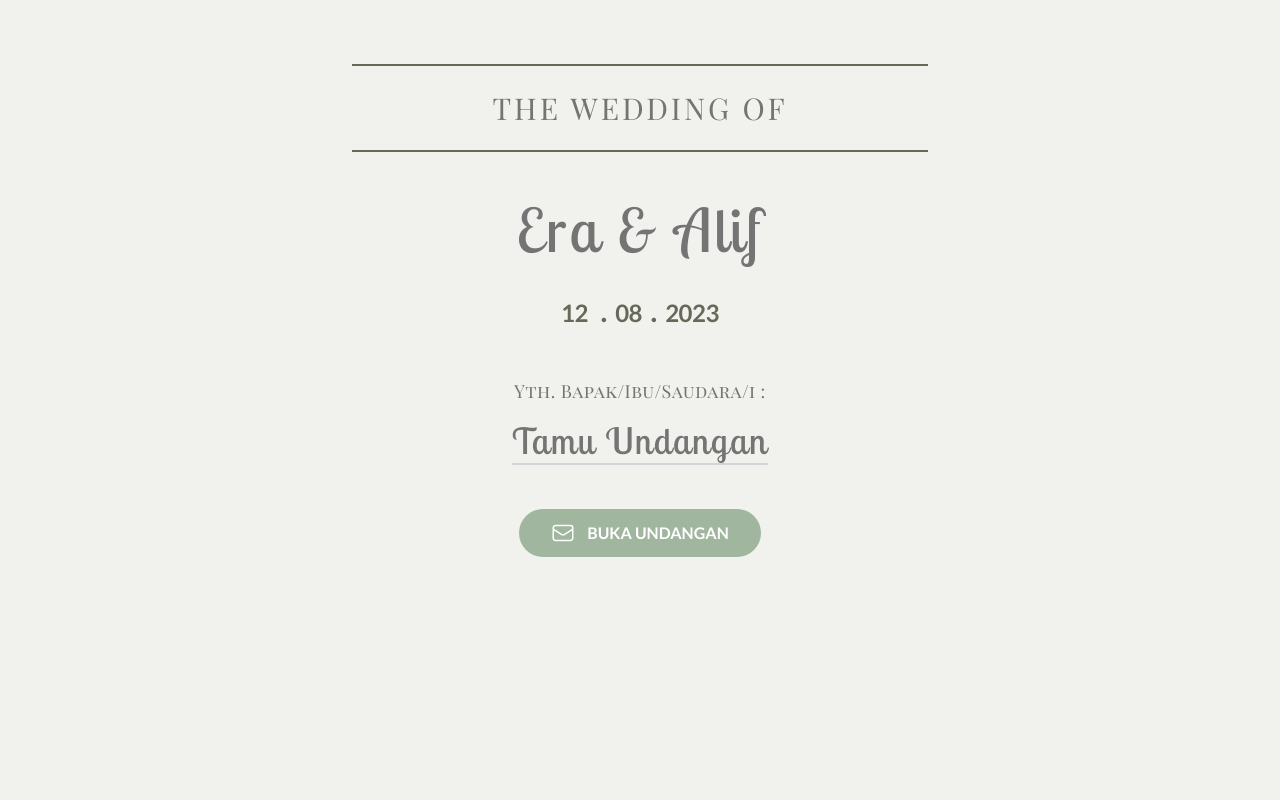
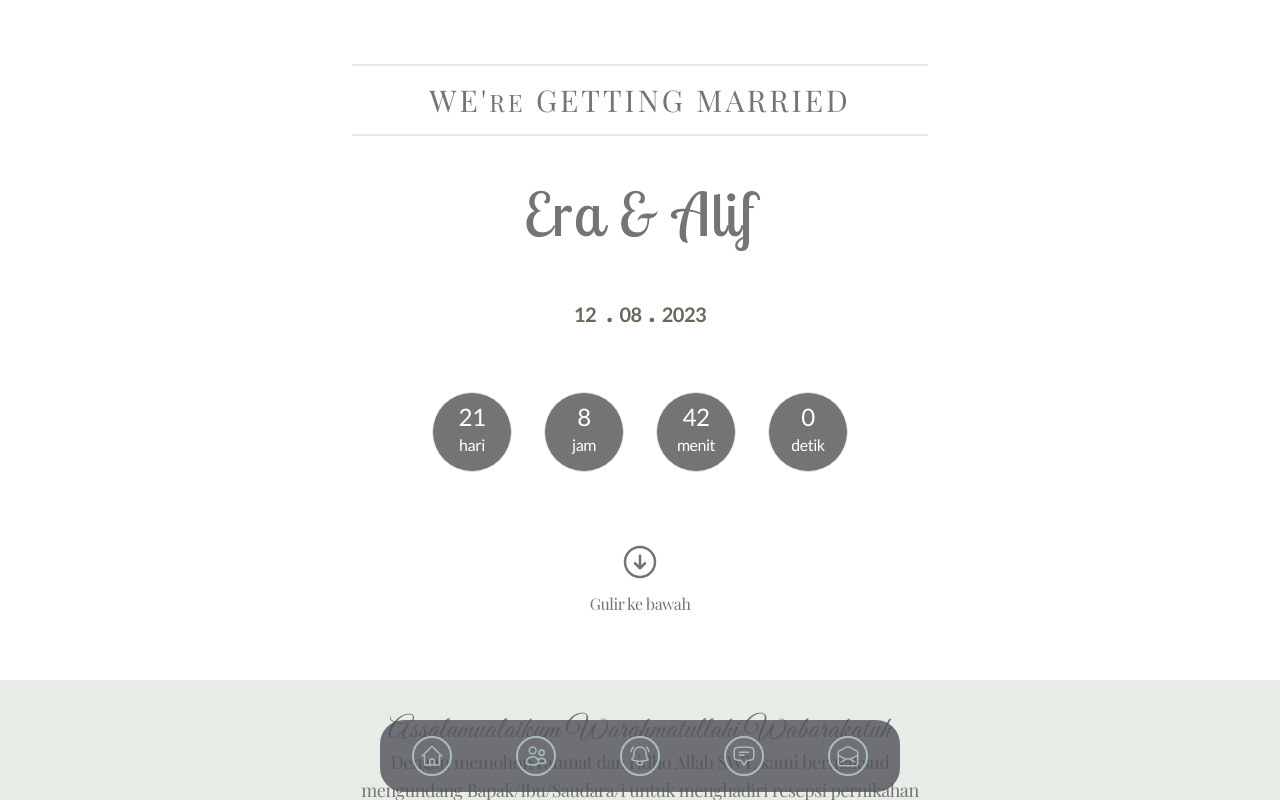
Before and after one commit to eternal51/eternal51.github.io, a website: page index.html in a window 1280 px wide. Shown: the top 800 px of the page. Drawn offline with nearby package versions, Linux system fonts and the light colour scheme; a web font is replaced by a local one.

Commit message:
menambah tombol gulir ke bawah, mengubah padding di #beranda

```diff
--- a/index.html
+++ b/index.html
@@ -20,7 +20,7 @@
     <!-- Amplop -->
     <div
       id="amplop"
-      class="fixed left-0 top-0 z-[9999] h-full w-full bg-sage-1 transition duration-[400ms] ease-in-out"
+      class="fixed left-0 top-0 z-[9999] hidden h-full w-full bg-sage-1 transition duration-[400ms] ease-in-out"
     >
       <div class="container">
         <div class="w-full px-4">
@@ -77,31 +77,51 @@
     </div>
 
     <!-- Beranda -->
-    <section id="beranda" class="pb-12 pt-16">
+    <section id="beranda" class="py-16">
       <div class="container">
         <div class="w-full px-4">
           <div class="mx-auto max-w-xl text-center">
             <h3
-              class="mb-10 border-b-2 border-t-2 p-4 font-serif text-2xl uppercase tracking-widest text-dark-1 md:text-3xl"
+              class="mb-12 border-b-2 border-t-2 p-4 font-serif text-2xl uppercase tracking-widest text-dark-1 md:text-3xl"
             >
               We'<span class="text-xl md:text-2xl">re</span>
               <span class="inline-block"> getting married</span>
             </h3>
             <h1
-              class="text-dark mb-6 font-display text-5xl tracking-wide md:text-6xl"
+              class="text-dark mb-12 font-display text-5xl tracking-wide md:text-6xl"
             >
               Era & Alif
             </h1>
             <p
-              class="mb-12 text-center font-sans text-xl font-semibold text-sage-5 hover:scale-110 transition"
+              class="mb-16 text-center font-sans text-xl font-semibold text-sage-5 transition hover:scale-110"
             >
-              12 &nbsp <span class="text-3xl font-bold ">.</span>&nbsp 08
+              12 &nbsp <span class="text-3xl font-bold">.</span>&nbsp 08
               &nbsp<span class="text-3xl font-bold">.</span>&nbsp 2023
             </p>
             <ul
               id="countDown"
               class="flex items-center justify-center text-center font-sans text-lg text-white lg:text-2xl"
             ></ul>
+          </div>
+
+          <div class="mx-auto pt-20 text-center">
+            <a href="#mempelai"
+              ><svg
+                xmlns="http://www.w3.org/2000/svg"
+                fill="none"
+                viewBox="0 0 24 24"
+                stroke-width="1.5"
+                stroke="currentColor"
+                class="mx-auto h-10 w-10 animate-bounce"
+              >
+                <path
+                  stroke-linecap="round"
+                  stroke-linejoin="round"
+                  d="M9 12.75l3 3m0 0l3-3m-3 3v-7.5M21 12a9 9 0 11-18 0 9 9 0 0118 0z"
+                /></svg
+            ></a>
+
+            <p class="text-base">Gulir ke bawah</p>
           </div>
         </div>
       </div>
@@ -119,7 +139,8 @@
             </h4>
             <p class="mb-0">
               Dengan memohon rahmat dan ridho Allah SWT, kami bermaksud
-              mengundang Bapak/Ibu/Saudara/i untuk menghadiri resepsi pernikahan kami:
+              mengundang Bapak/Ibu/Saudara/i untuk menghadiri resepsi pernikahan
+              kami:
             </p>
             <div class="inline-flex w-full items-center justify-center">
               <hr class="my-8 h-px w-3/5 border-0 bg-sage-4 md:w-10/12" />
@@ -282,14 +303,12 @@
               </span>
             </div>
           </div>
-
         </div>
-
 
         <div class="flex flex-wrap justify-center">
           <div class="w-full max-w-md px-4 md:w-1/2">
             <div
-              class="mb-10 rounded-lg shadow-[rgba(50,_50,_105,_0.15)_0px_2px_5px_0px,_rgba(0,_0,_0,_0.05)_0px_1px_1px_0px]  bg-sage-1 shadow-sage-4"
+              class="mb-10 rounded-lg bg-sage-1 shadow-[rgba(50,_50,_105,_0.15)_0px_2px_5px_0px,_rgba(0,_0,_0,_0.05)_0px_1px_1px_0px] shadow-sage-4"
             >
               <div class="px-6 py-8 text-center">
                 <div class="flex h-auto items-center justify-center md:h-24">
@@ -316,9 +335,9 @@
             </div>
           </div>
           <div class="w-full max-w-md px-4 md:w-1/2">
-            <div
-              class="mb-10 rounded-lg shadow-[rgba(50,_50,_105,_0.15)_0px_2px_5px_0px,_rgba(0,_0,_0,_0.05)_0px_1px_1px_0px]  bg-sage-1 shadow-sage-4""
-            >
+            <div class="mb-10 rounded-lg
+            shadow-[rgba(50,_50,_105,_0.15)_0px_2px_5px_0px,_rgba(0,_0,_0,_0.05)_0px_1px_1px_0px]
+            bg-sage-1 shadow-sage-4"" >
             <div class="px-6 py-8 text-center">
               <div class="flex h-auto items-center justify-center md:h-24">
                 <h3
@@ -327,9 +346,7 @@
                   Resepsi
                 </h3>
               </div>
-                <p class="mb-2 font-medium lg:text-lg">
-                  Sabtu, 12 Agustus 2023
-                </p>
+              <p class="mb-2 font-medium lg:text-lg">Sabtu, 12 Agustus 2023</p>
               <p class="mb-2 font-medium lg:text-lg">
                 Pukul 11.00 s.d. 13.00 WIB
               </p>
@@ -398,10 +415,7 @@
           </div>
         </div>
       </div>
-      </div>
-      <!-- <div
-        class="h-32 w-full border-none bg-gradient-to-b from-white from-10% to-sage-1 to-90%"
-      ></div> -->
+      <!-- </div> -->
     </section>
 
     <!-- Penutup-->
@@ -427,7 +441,9 @@
     <!-- Kutipan -->
     <section id="kutipan" class="bg-dark-1 py-8">
       <div class="container">
-        <div class="w-full px-4 text-center text-lg italic text-white tracking-normal">
+        <div
+          class="w-full px-4 text-center text-lg italic tracking-normal text-white"
+        >
           <h6 class="py-4">
             “Dan di antara tanda-tanda kekuasaan-Nya lah Dia menciptakan untukmu
             istri-istri dari jenismu sendiri, supaya kamu cenderung dan merasa
```
Also changed, not shown: dist/css/style.css. Lines whose indentation alone changed are shown as unchanged.
